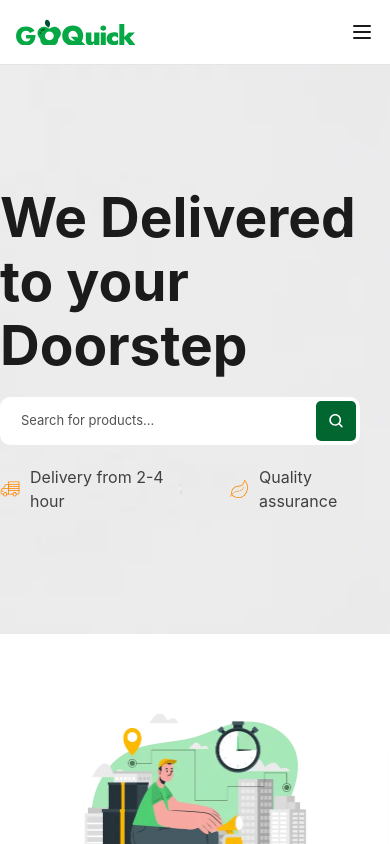
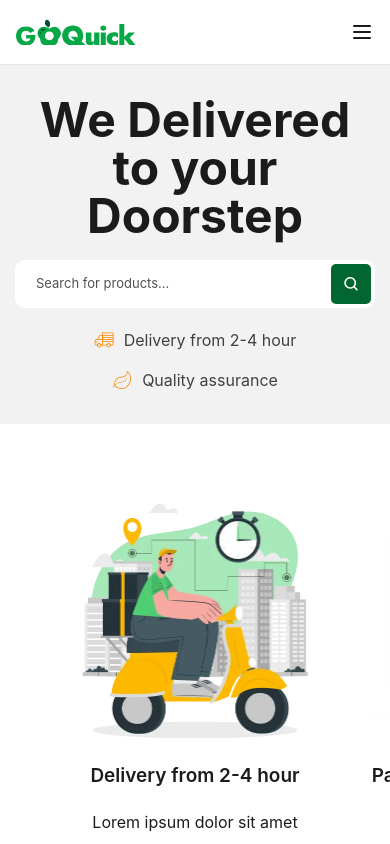
Before and after one commit to alexsantosquispe/go-quick-landing, a React (Vite) app: page / in a window 390 px wide. Shown: the top 844 px of the page. Built offline with nearby package versions, Linux system fonts and the light colour scheme; the HTML template or start-up script is replaced by a standard one; a web font is replaced by a local one.

Commit message:
responsiveness for footer section

```diff
--- a/src/components/molecules/Footer.tsx
+++ b/src/components/molecules/Footer.tsx
@@ -12,7 +12,7 @@ const ColumnTitle = ({ title }: { title: string }) => {
 export const Footer = () => {
   return (
     <div className="flex w-full justify-center bg-neutral-200 dark:bg-neutral-800">
-      <div className="flex w-[82.5rem] justify-between p-[3.1875rem]">
+      <div className="grid grid-cols-2 gap-4 px-4 py-8 md:flex md:flex-row md:justify-between md:gap-0 md:px-0 md:py-[3.1875rem] xl:w-[82.5rem]">
         <div className="flex flex-col gap-[1.25rem]">
           <ColumnTitle title="Download our app" />
           <div className="flex flex-col gap-y-[0.625rem]">
--- a/src/components/organisms/Hero.tsx
+++ b/src/components/organisms/Hero.tsx
@@ -1,14 +1,14 @@
 import { DeliveryIcon } from '../../icons';
+import { QAIcon } from '../../icons/QAIcon';
 import { LabelWithIcon } from '../atoms/LabelWithIcon';
-import { QAIcon } from '../../icons/QAIcon';
 import { SearchBar } from '../atoms/SearchBar';
 
 export const Hero = () => {
   return (
-    <div className="mt-16 flex h-[35.6rem] w-full bg-[url('/img/main-bg.webp')] bg-cover md:mt-[var(--header-height)]">
+    <div className="mt-16 flex w-full md:mt-[var(--header-height)] md:h-[35.6rem] md:bg-[url('/img/main-bg.webp')] md:bg-cover">
       <div className="flex h-full w-full justify-center bg-black/5 dark:bg-black/55">
-        <div className="flex w-[82.5rem] flex-col gap-y-5 self-center">
-          <h1 className="max-w-[33rem] text-[3.4375rem] leading-16 font-bold">
+        <div className="flex flex-col items-center gap-y-5 self-center py-8 md:items-start md:p-0 xl:w-[82.5rem]">
+          <h1 className="text-center text-5xl leading-12 font-bold md:max-w-[33rem] md:text-left md:text-[3.4375rem] md:leading-16">
             We Delivered
             <br />
             to your Doorstep
@@ -16,11 +16,11 @@ export const Hero = () => {
 
           <SearchBar
             onSearch={() => {}}
-            className="max-w-[33rem] border-none bg-white dark:bg-neutral-700"
+            className="border-none bg-white md:max-w-[33rem] dark:bg-neutral-700"
             placeholder="Search for products..."
           />
 
-          <div className="flex items-center gap-8 text-neutral-700">
+          <div className="flex flex-col items-center gap-4 text-neutral-700 md:flex-row md:gap-8">
             <LabelWithIcon
               icon={<DeliveryIcon />}
               label="Delivery from 2-4 hour"
```
